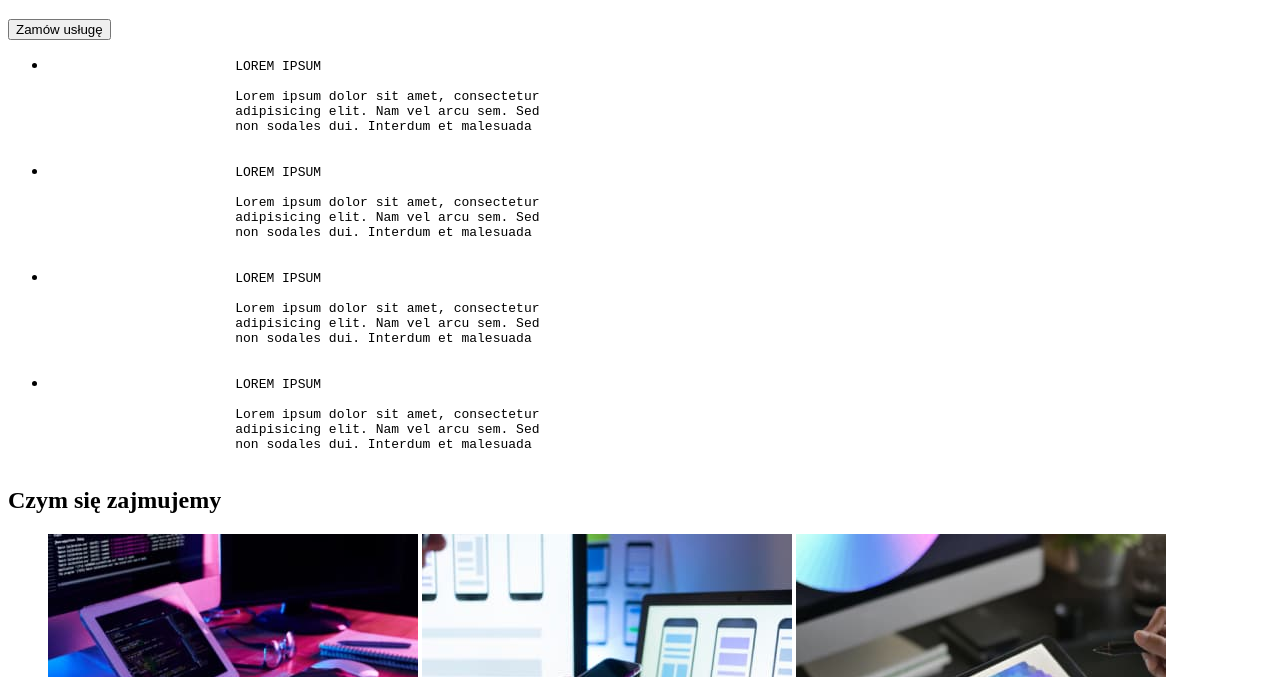
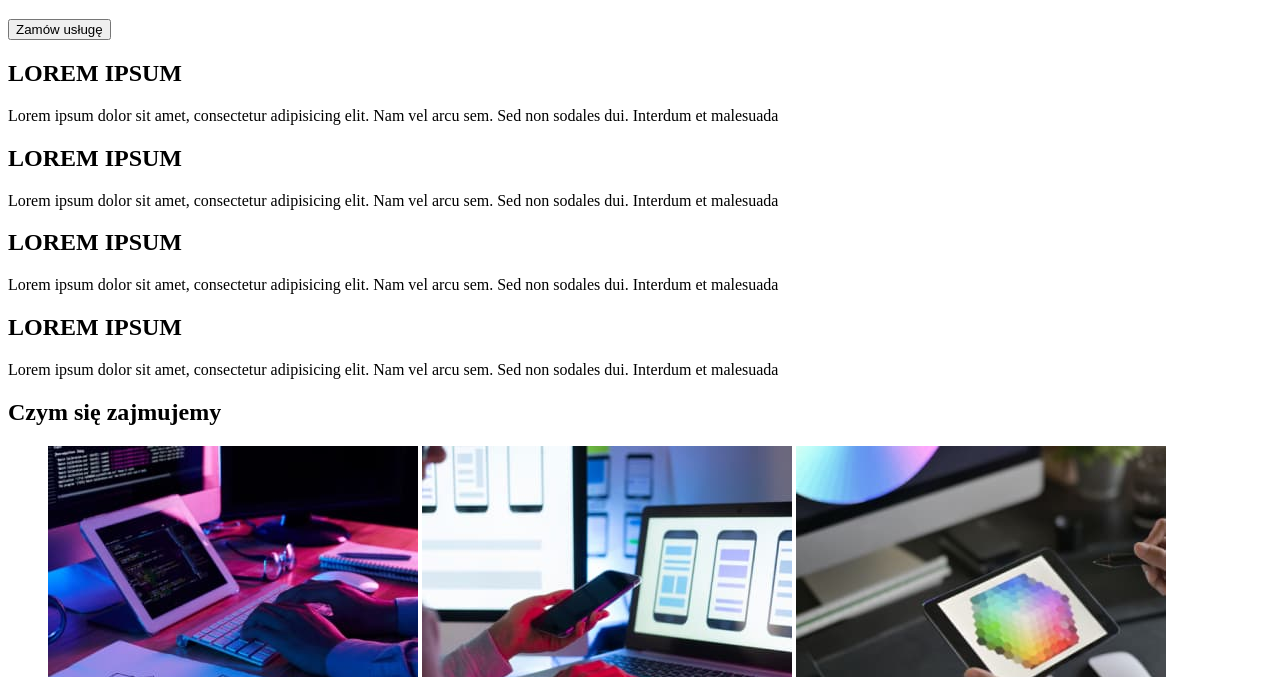
Before and after one commit to Matjelko/goit-markup-hw-01, a plain HTML site: page index.html in a window 1280 px wide. Shown: the part 123-800 px from the top of the page. Drawn offline with Linux system fonts and the light colour scheme.

Commit message:
update html v3

```diff
--- a/index.html
+++ b/index.html
@@ -8,7 +8,6 @@
 </head>
 <body>
     <header id="top">
-        <section>
         <a href="#">WebStudio</a>
         <nav>
             <a href="#top">Agencja</a>
@@ -17,7 +16,6 @@
         </nav>
         <a href="mailto:info@devstudio.com">info@devstudio.com</a>
         <a href="tel:+48111111111">+48 111 111 111</a>
-        </section>
     </header>
 
     <main id="page-theme">
@@ -26,44 +24,39 @@
         <button type="button">Zamów usługę</button>
 
         <article>
-            <ul>
-                <li>
-                    <pre>
-                        LOREM IPSUM
-
+            <h2>LOREM IPSUM</h2>
+            <p>
                 Lorem ipsum dolor sit amet, consectetur
                 adipisicing elit. Nam vel arcu sem. Sed
                 non sodales dui. Interdum et malesuada
-                    </pre>
-                </li>
-                <li>
-                    <pre>
-                        LOREM IPSUM
+            </p>
+        </article>
 
+        <article>
+            <h2>LOREM IPSUM</h2>
+            <p>
                 Lorem ipsum dolor sit amet, consectetur
                 adipisicing elit. Nam vel arcu sem. Sed
                 non sodales dui. Interdum et malesuada
-                    </pre>
-                </li>
-                <li>
-                    <pre>
-                        LOREM IPSUM
+            </p>
+        </article>
 
+        <article>
+            <h2>LOREM IPSUM</h2>
+            <p>
                 Lorem ipsum dolor sit amet, consectetur
                 adipisicing elit. Nam vel arcu sem. Sed
                 non sodales dui. Interdum et malesuada
-                    </pre>
-                </li>
-                <li>
-                    <pre>
-                        LOREM IPSUM
+            </p>
+        </article>
 
+        <article>
+            <h2>LOREM IPSUM</h2>
+            <p>
                 Lorem ipsum dolor sit amet, consectetur
                 adipisicing elit. Nam vel arcu sem. Sed
                 non sodales dui. Interdum et malesuada
-                    </pre>
-                </li>
-            </ul>
+            </p>
         </article>
 
         <section>
```
Lines whose indentation alone changed are shown as unchanged.
